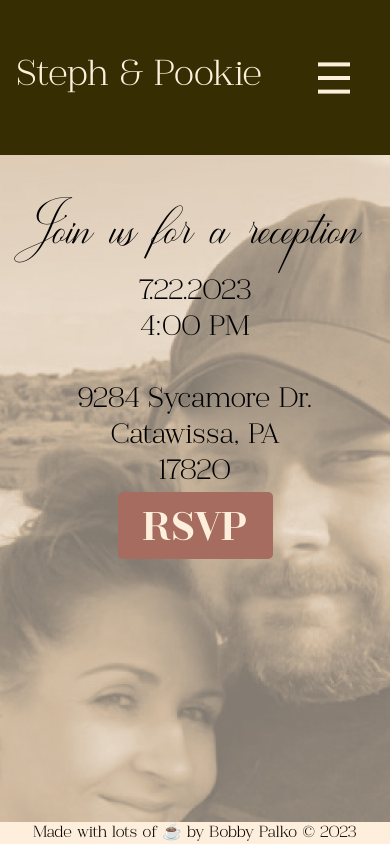
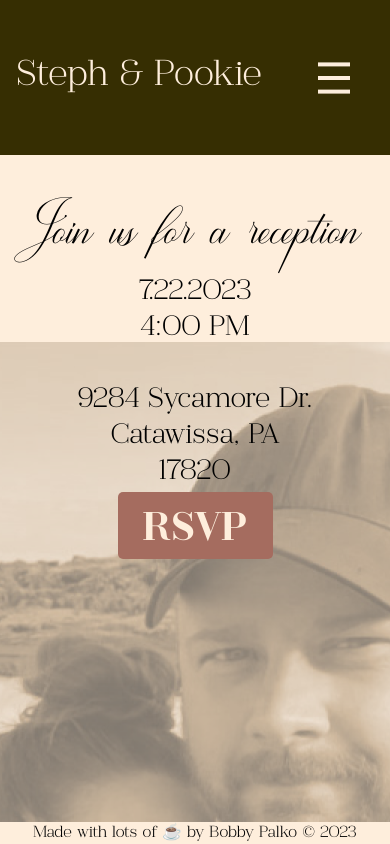
Before and after one commit to bobby-palko/betteroffbarratt.com, a SvelteKit app: page / in a window 390 px wide. Built offline with nearby package versions, Linux system fonts and the light colour scheme.

Commit message:
lets actually see her face on mobile

```diff
--- a/src/routes/+page.svelte
+++ b/src/routes/+page.svelte
@@ -27,6 +27,7 @@
     .hero {
         background-image: url('/homeBG.png');
         background-position-x: 80%;
+        background-position-y: -80%;
         background-repeat: no-repeat;
         background-color: var(--cream);
     }
@@ -34,7 +35,7 @@
     .cta {
         text-align: center;
         font-size: 28px;
-        padding-top: 16px;
+        padding: 16px 0;
     }
 
     .cta h1 {
```
